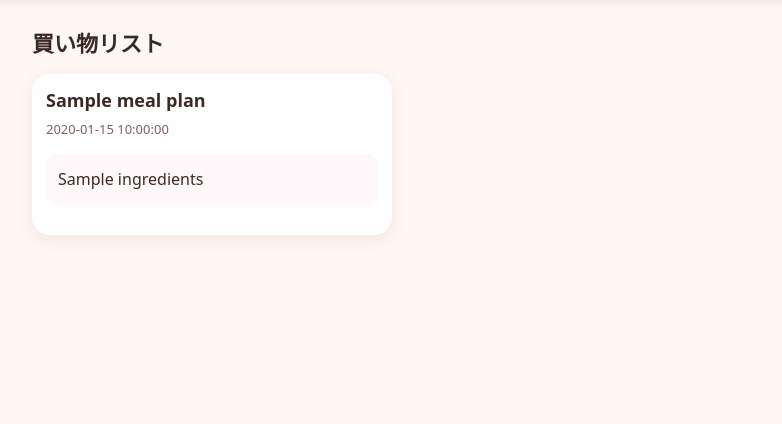
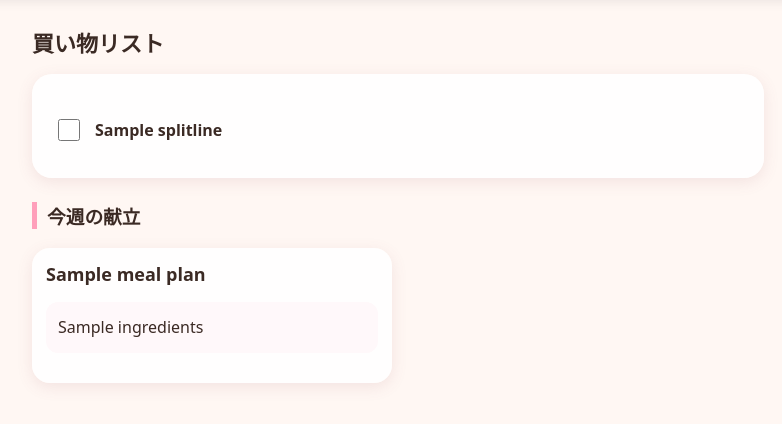
Before and after one commit to k2chanxmx-cloud/recipe, a Flask app: page /shopping-list in a window 1280 px wide. Shown: the part 104-528 px from the top of the page, without its empty margins (242-1024 px from the left). Run offline with Flask 3, Linux system fonts and the light colour scheme; a database or web service that is not in the repository returns one stand-in record (values such as "Sample title"); some libraries are stand-ins or nearby versions.

Commit message:
Add files via upload

```diff
--- a/app.py
+++ b/app.py
@@ -311,7 +311,7 @@ def shopping_list():
     cur = conn.cursor()
 
     cur.execute("""
-        SELECT mp.plan_date, r.title, r.ingredients
+        SELECT r.title, r.ingredients
         FROM meal_plans mp
         JOIN recipes r ON mp.recipe_id = r.id
         WHERE mp.plan_date >= %s
@@ -324,7 +324,31 @@ def shopping_list():
     cur.close()
     conn.close()
 
-    return render_template("shopping_list.html", rows=rows)
+    ingredient_map = {}
+
+    for row in rows:
+        ingredients_text = row["ingredients"] or ""
+
+        lines = ingredients_text.splitlines()
+
+        for line in lines:
+            ingredient = line.strip()
+
+            if not ingredient:
+                continue
+
+            if ingredient not in ingredient_map:
+                ingredient_map[ingredient] = 1
+            else:
+                ingredient_map[ingredient] += 1
+
+    sorted_ingredients = sorted(ingredient_map.items())
+
+    return render_template(
+        "shopping_list.html",
+        ingredients=sorted_ingredients,
+        rows=rows
+    )
 
 
 if __name__ == "__main__":
--- a/static/style.css
+++ b/static/style.css
@@ -262,3 +262,45 @@ pre {
     font-weight: bold;
     color: #c53f6b;
 }
+
+.shopping-card {
+    background: rgba(255,255,255,0.92);
+    border-radius: 20px;
+    padding: 16px;
+    box-shadow: 0 4px 16px rgba(160,80,100,0.12);
+    margin-bottom: 24px;
+}
+
+.shopping-item {
+    display: flex;
+    align-items: center;
+    gap: 12px;
+    padding: 12px 6px;
+    border-bottom: 1px solid #ffe0e8;
+}
+
+.shopping-item:last-child {
+    border-bottom: none;
+}
+
+.shopping-item input[type="checkbox"] {
+    width: 22px;
+    height: 22px;
+    accent-color: #ff7fa3;
+}
+
+.shopping-text {
+    font-size: 16px;
+    line-height: 1.5;
+}
+
+.shopping-count {
+    display: inline-block;
+    margin-left: 8px;
+    background: #ffe1ea;
+    color: #c53f6b;
+    border-radius: 999px;
+    padding: 2px 8px;
+    font-size: 12px;
+    font-weight: bold;
+}
--- a/templates/shopping_list.html
+++ b/templates/shopping_list.html
@@ -3,15 +3,41 @@
 
 <h2>買い物リスト</h2>
 
+<div class="shopping-card">
+
+    {% if ingredients %}
+
+        {% for ingredient, count in ingredients %}
+        <label class="shopping-item">
+            <input type="checkbox">
+
+            <div class="shopping-text">
+                {{ ingredient }}
+
+                {% if count > 1 %}
+                <span class="shopping-count">×{{ count }}</span>
+                {% endif %}
+            </div>
+        </label>
+        {% endfor %}
+
+    {% else %}
+
+        <p>今週の献立がまだありません。</p>
+
+    {% endif %}
+
+</div>
+
+<h3>今週の献立</h3>
+
 <div class="card-list">
     {% for row in rows %}
     <div class="card">
         <div class="card-title">{{ row.title }}</div>
-        <div class="small">{{ row.plan_date }}</div>
+
         <pre>{{ row.ingredients }}</pre>
     </div>
-    {% else %}
-    <p>献立がまだ登録されていません。</p>
     {% endfor %}
 </div>
 
```
